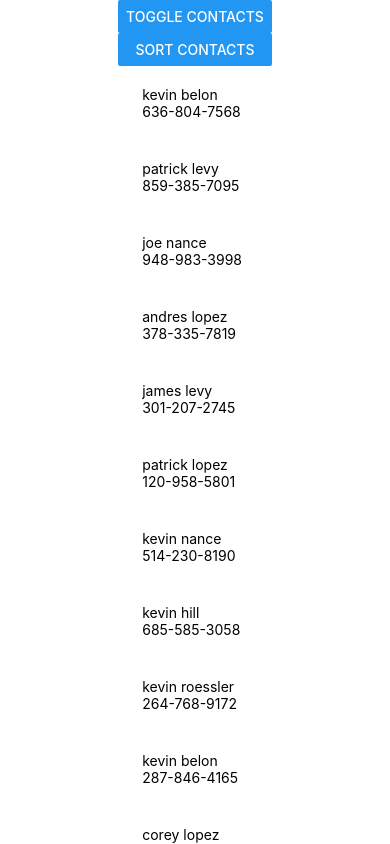
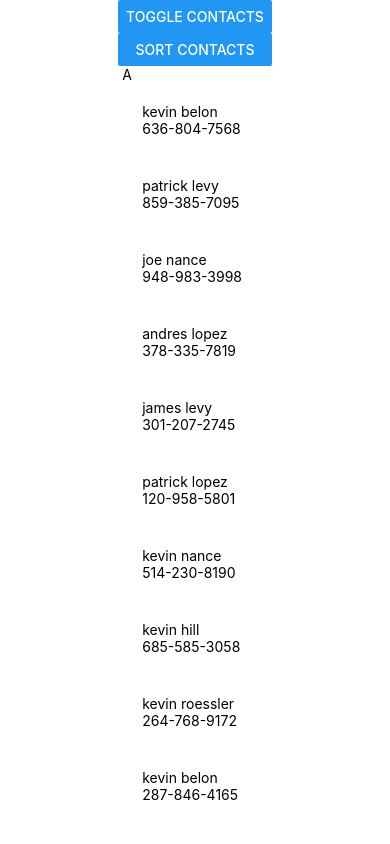
Before and after one commit to johnhill13/ListExample, a React Native app: screen / in a window 390 px wide. Both pictures are taken after a click on the button "TOGGLE CONTACTS". Built offline with nearby package versions, Linux system fonts and the light colour scheme.

Commit message:
moves renderItem to contacts list and cleans up code

```diff
--- a/App.js
+++ b/App.js
@@ -2,6 +2,7 @@ import React from "react";
 import {
   Button,
   FlatList,
+  SectionList,
   ScrollView,
   StyleSheet,
   Text,
@@ -12,11 +13,12 @@ import { Constants } from "expo";
 
 import contacts, { compareNames } from "./contacts";
 import Row from "./Row";
+import ContactsList from "./ContactsList";
 
 export default class App extends React.Component {
   state = {
     showContacts: false,
-    contacts: contacts,
+    contacts: contacts
   };
 
   toggleContacts = () => {
@@ -25,12 +27,9 @@ export default class App extends React.Component {
 
   sort = () => {
     this.setState(prevState => ({
-      contacts: [...prevState.contacts].sort(compareNames),
-    }))
-  }
-// this is what it looks like at this poin with renderItem - item: { name: String, phone: String }
-  renderItem = obj => <Row {...(obj.item)} />
-  // same as this--- renderItem = obj => <Row name={obj.item.name} phone={obj.item.phone}
+      contacts: [...prevState.contacts].sort(compareNames)
+    }));
+  };
 
   render() {
     return (
@@ -40,13 +39,10 @@ export default class App extends React.Component {
             title="toggle contacts"
             onPress={this.toggleContacts}
           ></Button>
-          <Button
-            title="sort contacts"
-            onPress={this.sort}
-          ></Button>
+          <Button title="sort contacts" onPress={this.sort}></Button>
         </View>
         {this.state.showContacts && (
-          <FlatList renderItem={this.renderItem} data={this.state.contacts} />
+          <ContactsList contacts={this.state.contacts} />
         )}
       </SafeAreaView>
     );
--- /dev/null
+++ b/ContactsList.js
@@ -0,0 +1,32 @@
+import React from "react";
+import { SectionList, Text } from "react-native";
+import PropTypes from 'prop-types';
+
+import Row from './Row'
+
+ // this is what it looks like at this poin with renderItem - item: { name: String, phone: String }
+ const renderItem = obj => <Row {...obj.item} />;
+ // renderItem is the same as this--- renderItem = obj => <Row name={obj.item.name} phone={obj.item.phone}
+
+ // this refers to the section we are passing in SectionList, passed as an obj accessed as obj.section
+ const renderSectionHeader = obj => <Text>{obj.section.title}</Text>;
+
+const ContactsList = props => (
+  <SectionList
+    renderItem={renderItem}
+    renderSectionHeader={renderSectionHeader}
+    sections={[
+      {
+        title: "A",
+        data: props.contacts
+      }
+    ]}
+  />
+);
+
+ContactsList.propTypes = {
+    renderItem: PropTypes.func,
+    renderSectionHeader: PropTypes.func,
+    contacts: PropTypes.array,
+}
+export default ContactsList;
```
